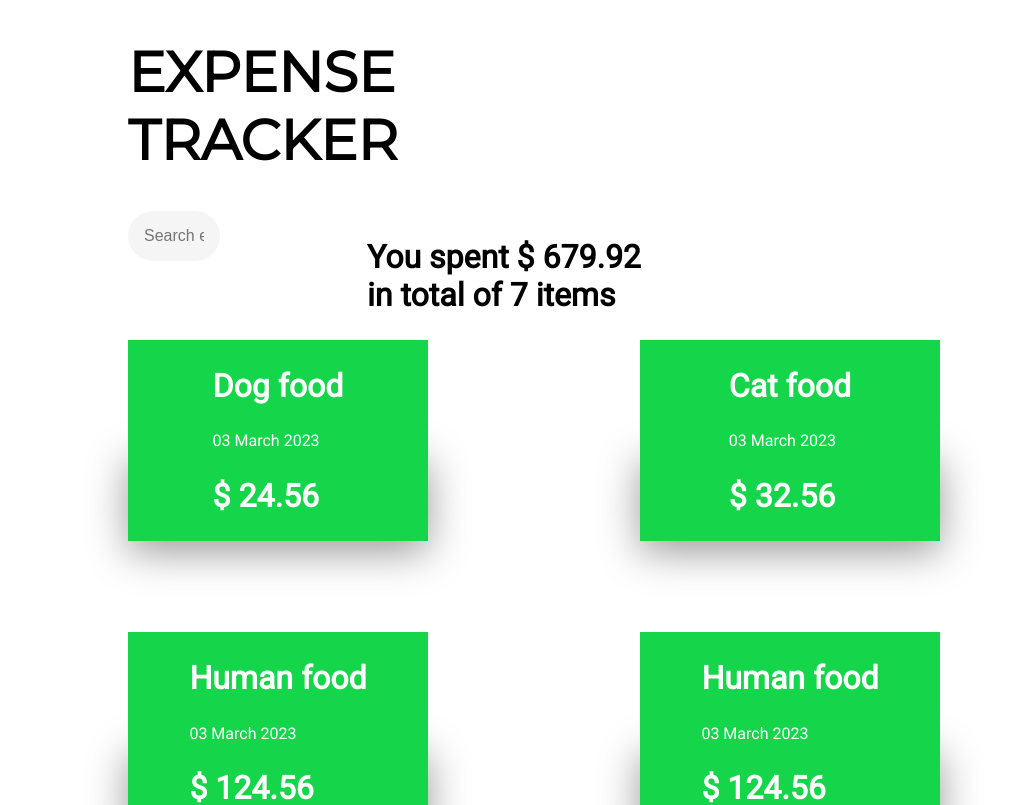
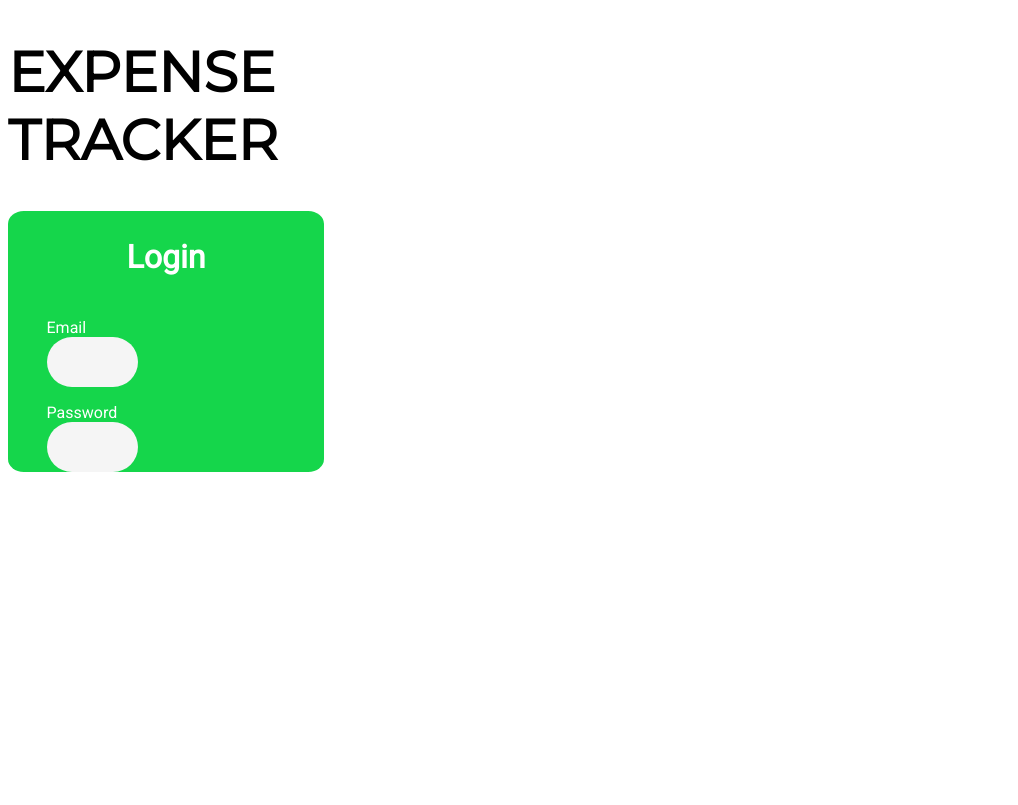
Before and after one commit to veronika-simic/expense-tracker, a React (Create React App) app: page / in a window 1280 px wide. Shown: the top 805 px of the page, without its empty margins (0-1018 px from the left). Built offline with nearby package versions, Linux system fonts and the light colour scheme.

Commit message:
create login form

```diff
--- a/src/App.css
+++ b/src/App.css
@@ -3,9 +3,6 @@
 body {
   font-family: "Roboto", sans-serif;
   margin-top: 2rem;
-  margin-left: auto;
-  margin-right: auto;
-  width: 80%;
 }
 
 h1 {
--- a/src/App.js
+++ b/src/App.js
@@ -4,6 +4,7 @@
 import { Routes, Route } from "react-router-dom";
 import HomePage from "./components/pages/Home/HomePage";
 import NavigationBar from "./components/NavigationBar/NavigationBar";
+import Login from "./components/pages/Login/Login";
 function App() {
   const expenses = [
     { id: 1, title: "Dog food", amount: 24.56, date: new Date(2023, 2, 3) },
@@ -47,7 +48,7 @@
     <>
       <NavigationBar></NavigationBar>
       <Routes>
-        <Route path="/" element={<HomePage />}></Route>
+        <Route path="/" element={<Login />}></Route>
         <Route
           path="/newexpense"
           element={<NewExpense onAddExpense={addExpenseHandler}></NewExpense>}
--- /dev/null
+++ b/src/components/pages/Login/Login.css
@@ -0,0 +1,15 @@
+.login-contanier {
+  background-color: #15d64b;
+  border-radius: 5%;
+  color: white;
+  row-gap: 1rem;
+  display: flex;
+  flex-direction: column;
+  justify-content: center;
+  align-items: center;
+  width: 25%;
+}
+
+label {
+  display: block;
+}
--- /dev/null
+++ b/src/components/pages/Login/Login.js
@@ -0,0 +1,19 @@
+import "./Login.css";
+
+function Login() {
+  return (
+    <form className="login-contanier">
+      <h2>Login</h2>
+      <div>
+        <label for="email">Email</label>
+        <input type="email" id="email"></input>
+      </div>
+      <div>
+        <label for="password">Password</label>
+        <input type="password" id="password"></input>
+      </div>
+    </form>
+  );
+}
+
+export default Login;
```
